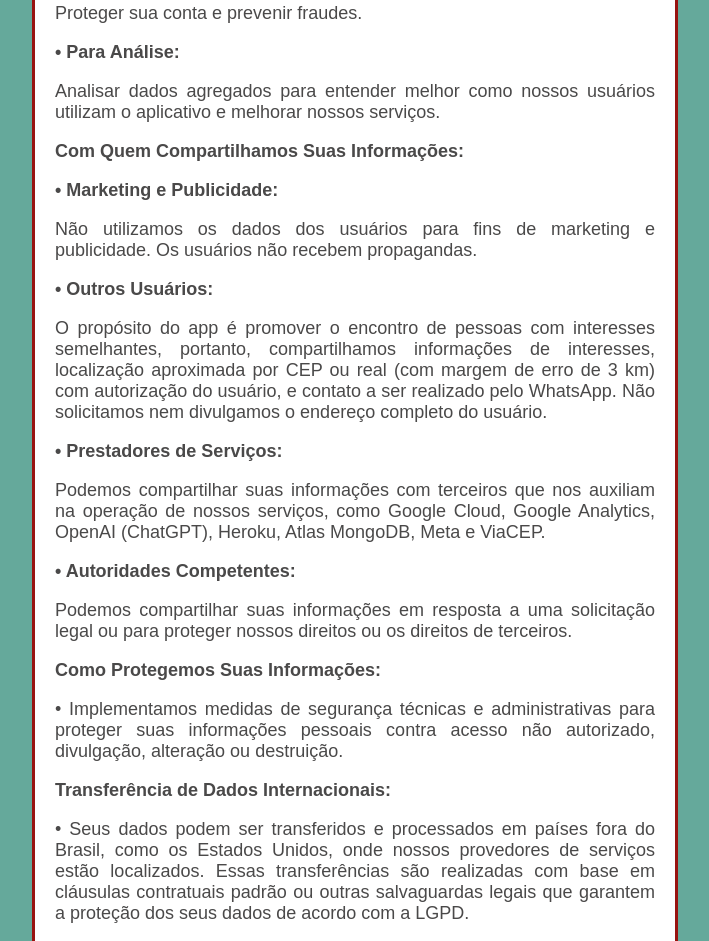
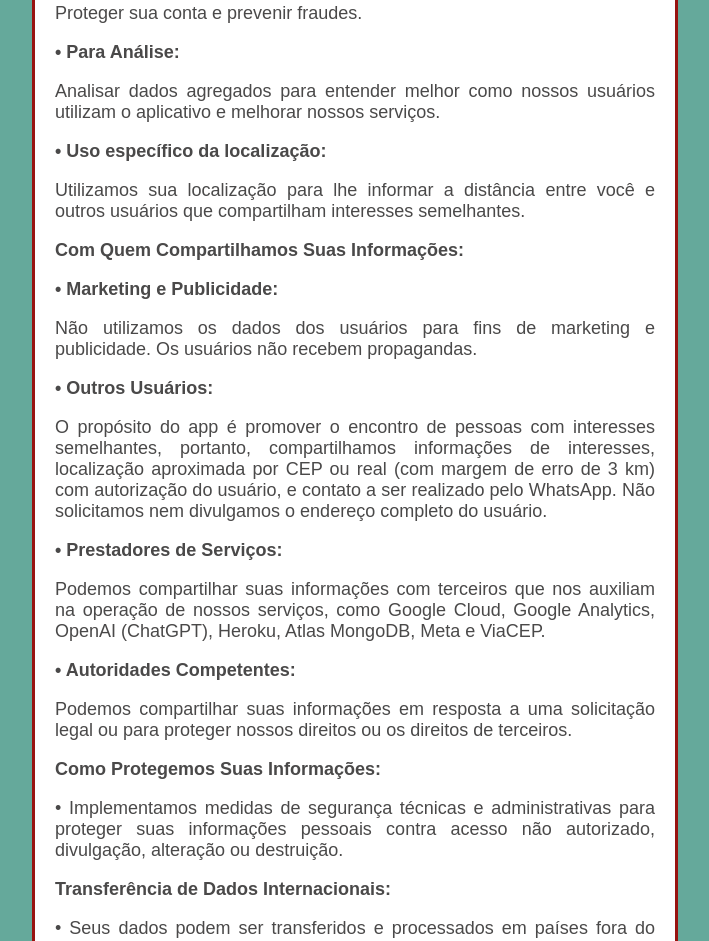
Before and after one commit to SergioDellErba/xpunto-txt-politica-privacidade, a plain HTML site: page index.html in a window 1280 px wide. Shown: the part 1370-2311 px from the top of the page, without its empty margins (284-993 px from the left). Drawn offline with Linux system fonts and the light colour scheme.

Commit message:
Localização Explicação

```diff
--- a/index.html
+++ b/index.html
@@ -89,6 +89,8 @@
 <p>Proteger sua conta e prevenir fraudes.</p>
 <strong><p>•	Para Análise:</p></strong>
 <p>Analisar dados agregados para entender melhor como nossos usuários utilizam o aplicativo e melhorar nossos serviços.</p>
+<strong><p>•	Uso específico da localização:</p></strong>
+<p>Utilizamos sua localização para lhe informar a distância entre você e outros usuários que compartilham interesses semelhantes.</p>
 <strong><p>Com Quem Compartilhamos Suas Informações:</p></strong>
 
 <strong>•	Marketing e Publicidade:</strong> <p>Não utilizamos os dados dos usuários para fins de marketing e publicidade. Os usuários não recebem propagandas.</p>
```
